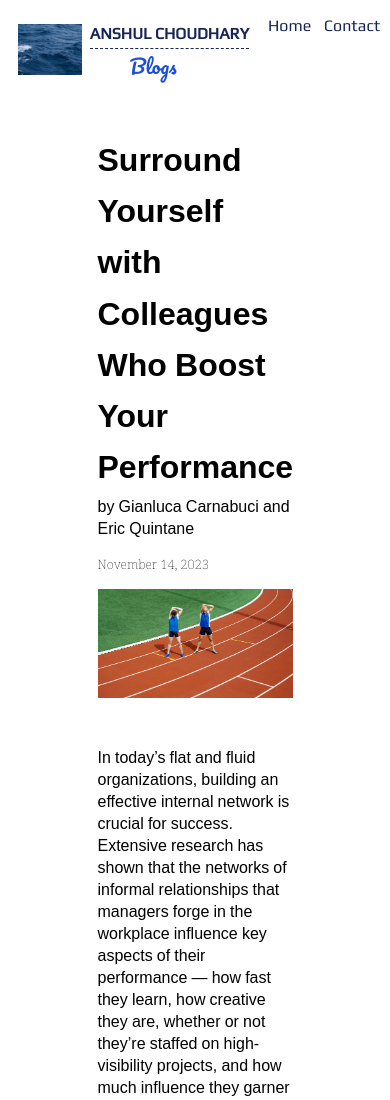
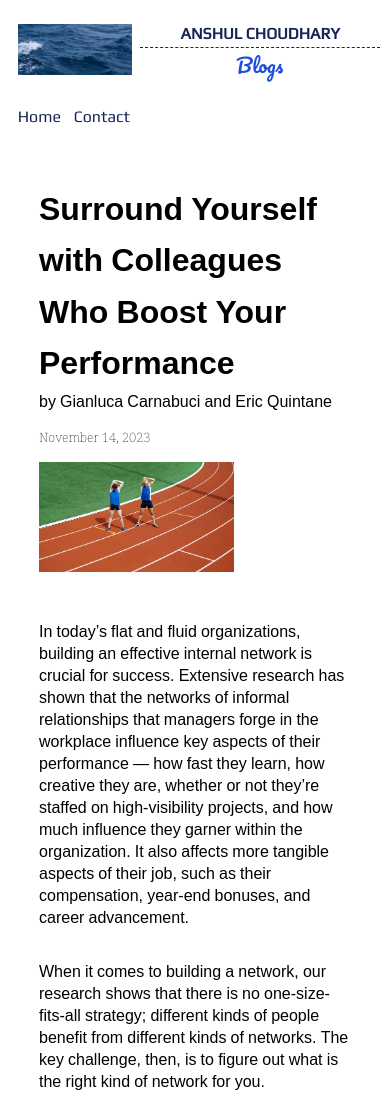
Before and after one commit to a1start/acblog, a plain HTML site: page articles/a1.html in a window 390 px wide. Shown: the top 1100 px of the page. Drawn offline with Linux system fonts and the light colour scheme.

Commit message:
made changes in media queries

```diff
--- a/styles.css
+++ b/styles.css
@@ -46,6 +46,8 @@ html {
 }
 
 .logo-name {
+  display: flex;
+  justify-content: center;
   font-size: 1rem;
   margin-top: 0.5rem;
   font-family: "Play", sans-serif;
@@ -243,3 +245,62 @@ html {
 }
 
 /* END OF ABOUT CSS */
+
+/* ---------------------------------------------- */
+
+/* MEDIA QUERIES */
+
+@media (max-width: 480px) {
+  html {
+    /* font-size: 10px; */
+  }
+  .header {
+    flex-direction: column;
+    gap: 1rem;
+  }
+  .nav ul {
+    justify-content: flex-start;
+    padding: 0.5rem;
+  }
+  .article-page-main {
+    width: 80vw;
+  }
+  .logo-pic {
+    width: 100%;
+  }
+  .logo-blog {
+    padding-left: 6rem;
+  }
+}
+
+@media (min-width: 481px) and (max-width: 768px) {
+  html {
+    /* font-size: 14px; */
+  }
+  .article-page-main {
+    width: 70vw;
+  }
+}
+
+@media (min-width: 769px) and (max-width: 1024px) {
+  html {
+    /* font-size: 16px; */
+  }
+  .article-page-main {
+    width: 60vw;
+  }
+}
+
+@media (min-width: 1025px) and (max-width: 1200px) {
+  html {
+    /* font-size: 18px; */
+  }
+}
+
+@media (min-width: 1201px) {
+  html {
+    /* font-size: 20px; */
+  }
+}
+
+/* ---------------------------------------------- */
```
